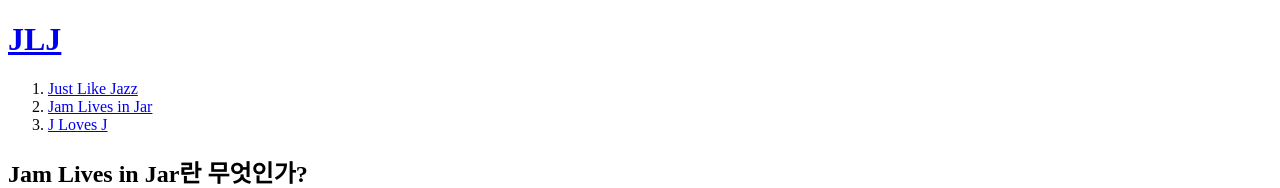
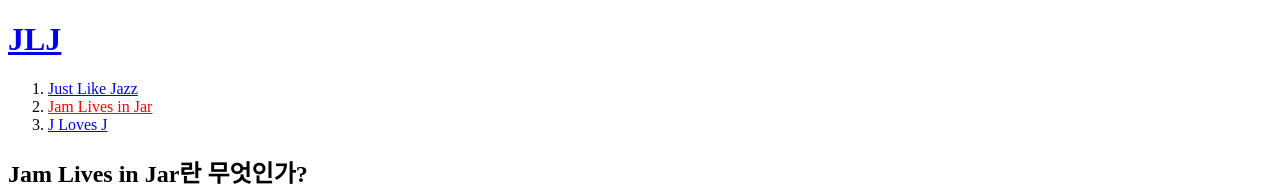
Before and after one commit to JLJSTUDIO/bigband, a plain HTML site: page DAVE/2.html in a window 1280 px wide. Shown: the top 188 px of the page. Drawn offline with Linux system fonts and the light colour scheme.

Commit message:
jam lives in jar 에 색상 변경 및 언더라인

```diff
--- a/DAVE/2.html
+++ b/DAVE/2.html
@@ -10,7 +10,7 @@
   <h1><a href="index.html">JLJ</a></h1>
   <ol>
     <li><a href="1.html">Just Like Jazz</a></li>
-    <li><a href="2.html">Jam Lives in Jar</a></li>
+    <li><a href="2.html" style="color: red; text-decoration:underline;">Jam Lives in Jar</a></li>
     <li><a href="3.html">J Loves J</a></li>
   </ol>
 
```
